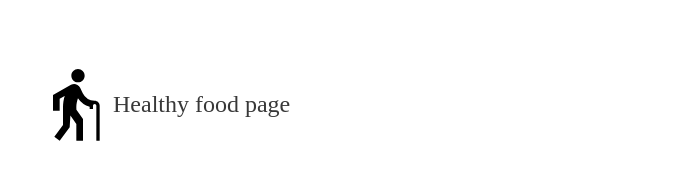
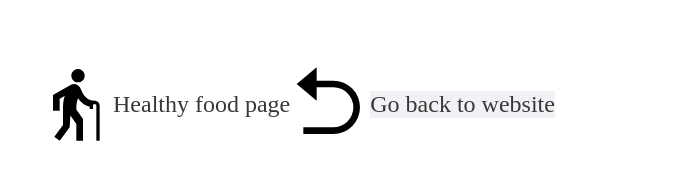
Before and after one commit to guishuaiLi/Iteration2_foodrecipe, a React (Create React App) app: page / in a window 1280 px wide. Shown: the top 194 px of the page, without its empty margins (223-900 px from the left). Built offline with nearby package versions, Linux system fonts and the light colour scheme; no server answers.

Commit message:
Iteration3

```diff
--- a/src/App.js
+++ b/src/App.js
@@ -13,6 +13,17 @@ function App() {
         <Nav>
           <MdElderly />
           <Logo to={"/"}>Healthy food page</Logo>
+          <RiArrowGoBackFill />
+          <Logo
+            style={{ backgroundColor: "#F0F2F5" }}
+            onClick={() => {
+              window.location.href =
+                "https://theelderlycare.ml/vitamin-mineral/";
+            }}
+            className="r-button"
+          >
+            Go back to website
+          </Logo>
         </Nav>
         <Search />
         <h2 style={{ textAlign: "center" }}>Generate recipes</h2>
```
